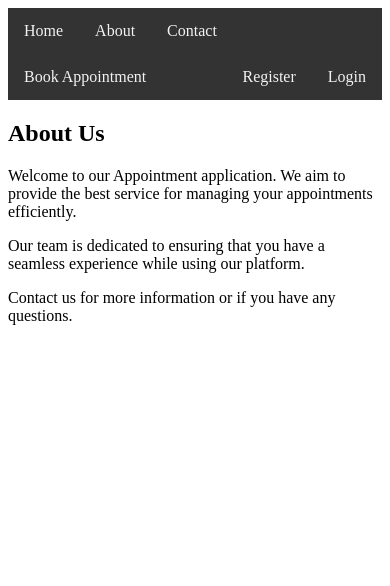
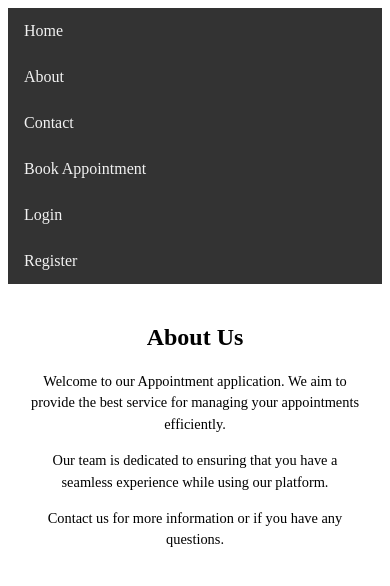
Before and after one commit to Beshwanthsai/pythonProject_AppointmentBooking, a Django app: page /Aboutpage/ in a window 390 px wide. Shown: the top 586 px of the page. Run offline with Django 5.2, Linux system fonts and the light colour scheme.

Commit message:
modified aboutpage

```diff
--- a/Appointment/templates/adminapp/Aboutpage.html
+++ b/Appointment/templates/adminapp/Aboutpage.html
@@ -8,15 +8,18 @@
         .navbar {
             overflow: hidden;
             background-color: #333;
+            display: flex;
+            flex-wrap: wrap;
+            justify-content: space-between;
         }
 
         .navbar a {
-            float: left;
             display: block;
             color: #f2f2f2;
             text-align: center;
             padding: 14px 16px;
             text-decoration: none;
+            flex: 1;
         }
 
         .navbar a:hover {
@@ -25,7 +28,42 @@
         }
 
         .navbar .right {
-            float: right;
+            order: 1;
+        }
+
+        @media (max-width: 600px) {
+            .navbar a {
+                flex: 100%;
+                text-align: left;
+            }
+
+            .navbar .right {
+                order: 2;
+            }
+        }
+
+        #about-section {
+            padding: 20px;
+            text-align: center;
+        }
+
+        #about-section h2 {
+            font-size: 2em;
+        }
+
+        #about-section p {
+            font-size: 1em;
+            line-height: 1.5;
+        }
+
+        @media (max-width: 600px) {
+            #about-section h2 {
+                font-size: 1.5em;
+            }
+
+            #about-section p {
+                font-size: 0.9em;
+            }
         }
     </style>
 </head>
@@ -34,7 +72,7 @@
         <a href="{% url 'appointmenthomepage' %}">Home</a>
         <a href="{% url 'Aboutpage' %}">About</a>
         <a href="{% url 'Contactpage' %}">Contact</a>
-         <a href="{% url 'bookingpage' %}">Book Appointment</a>
+        <a href="{% url 'bookingpage' %}">Book Appointment</a>
         <a href="#login" class="right">Login</a>
         <a href="#register" class="right">Register</a>
     </div>
```
Also changed, not shown: Appointment/db.sqlite3.
